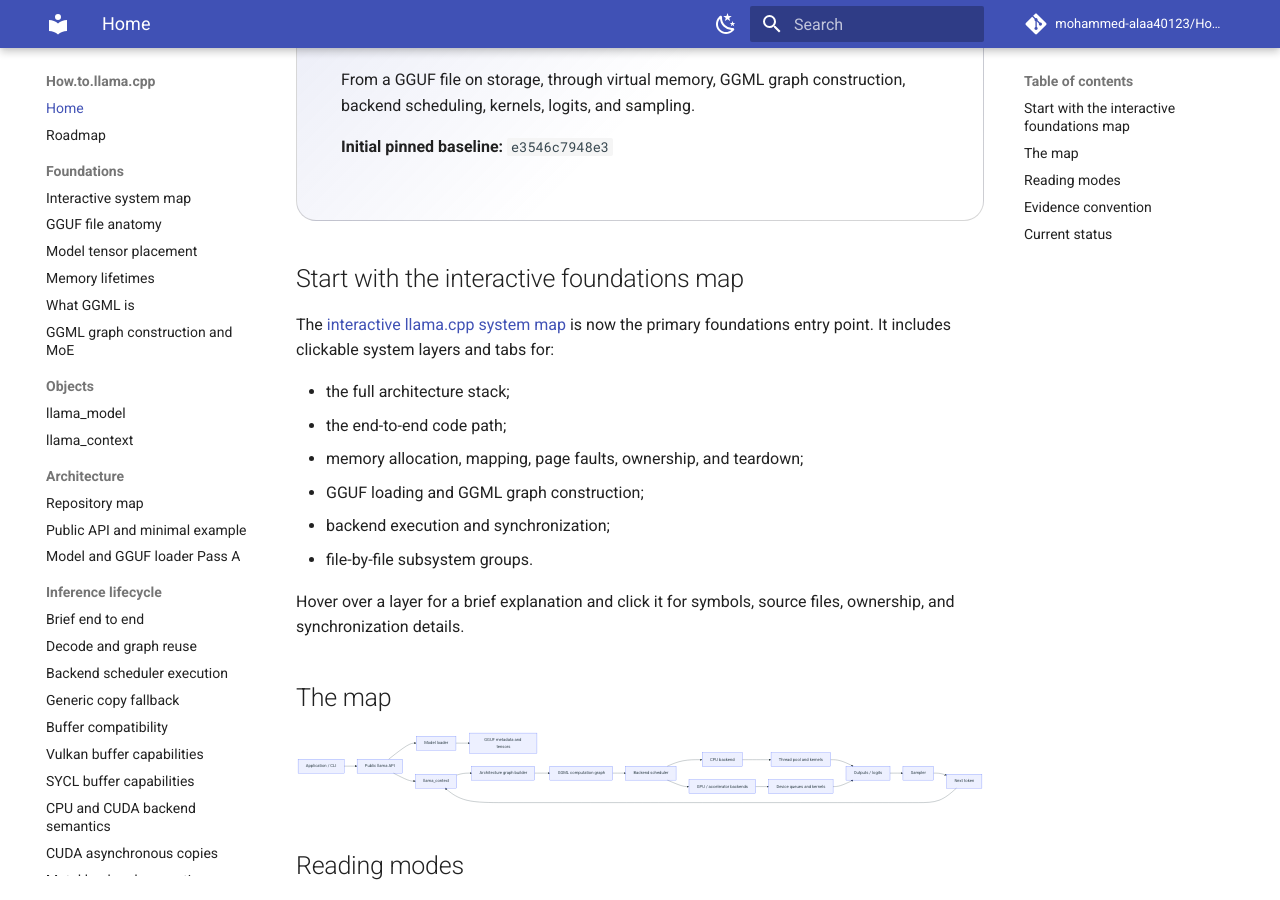
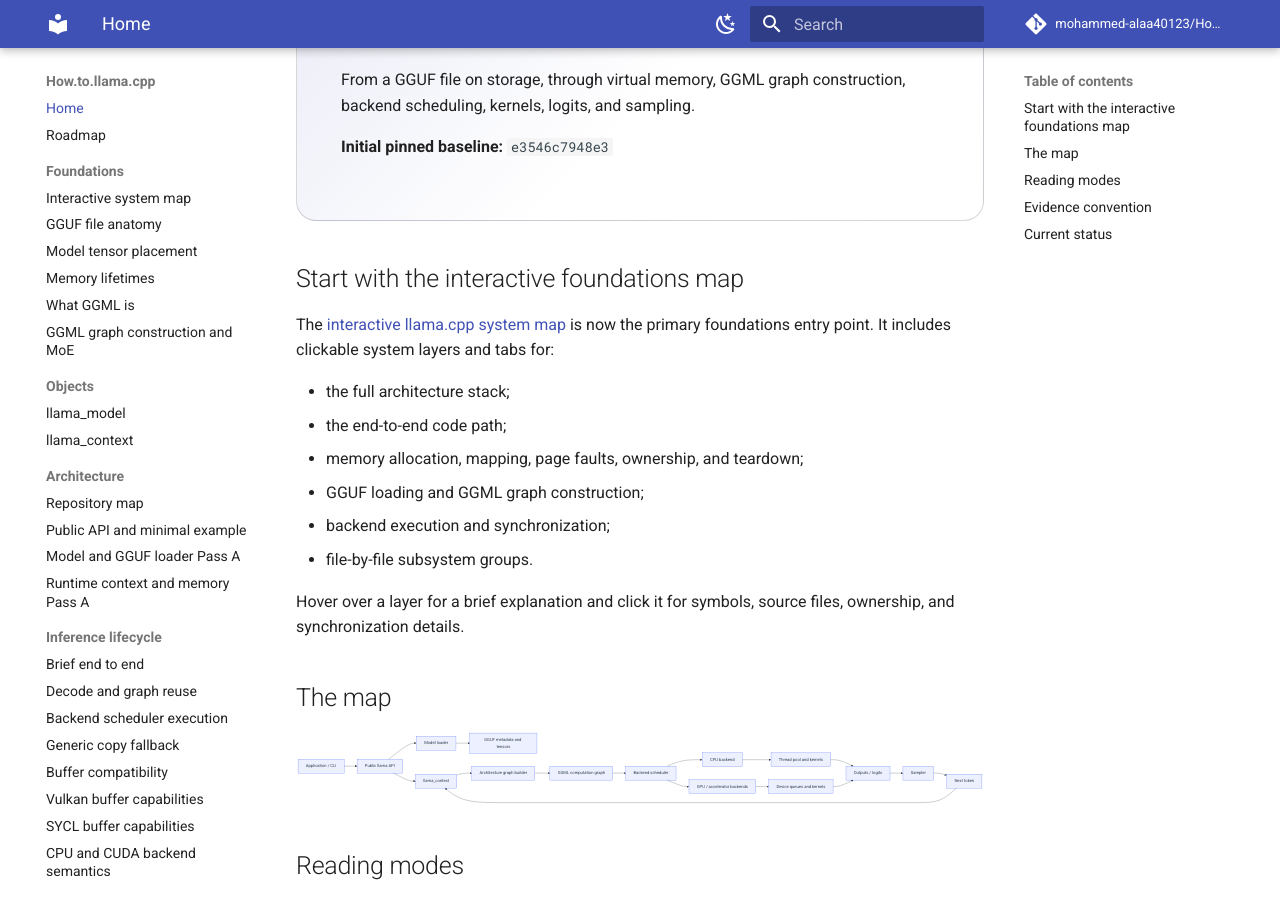
Before and after one commit to mohammed-alaa40123/How.to.llama.cpp, an MkDocs documentation site: the page built from docs/index.md, in a window 1280 px wide and 900 px high, scrolled down 347 px. Built offline with MkDocs 1.6.1 and Material for MkDocs 9.7.7, drawn with Linux system fonts in a browser that asks for light colours; comment, search, counter and statistics services are not loaded.

Commit message:
docs: add runtime context memory page to navigation

```diff
--- a/mkdocs.yml
+++ b/mkdocs.yml
@@ -80,6 +80,7 @@
       - Repository map: architecture/repository-map.md
       - Public API and minimal example: architecture/public-api-minimal-example.md
       - Model and GGUF loader Pass A: architecture/model-gguf-loader-pass-a.md
+      - Runtime context and memory Pass A: architecture/runtime-context-memory-pass-a.md
   - Inference lifecycle:
       - Brief end to end: lifecycle/end-to-end.md
       - Decode and graph reuse: lifecycle/decode-graph-reuse.md
```
